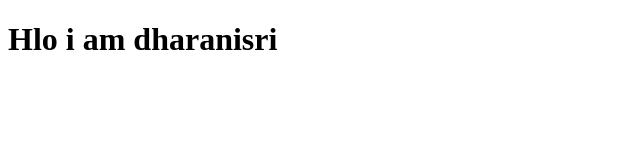
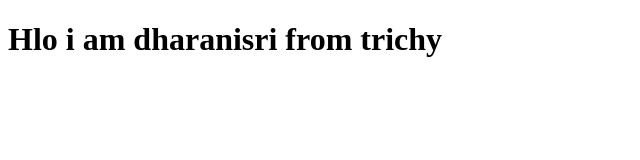
Before and after one commit to Dharanisri314/samplerepo, a plain HTML site: page index.html in a window 1280 px wide. Shown: the whole page, without its empty margins (0-640 px from the left). Drawn offline with Linux system fonts and the light colour scheme.

Commit message:
fix: changed the some details

```diff
--- a/index.html
+++ b/index.html
@@ -8,6 +8,7 @@
 <body>
     <h1>
         Hlo i am dharanisri
+        from trichy
     </h1>
 </body>
 </html>
```
